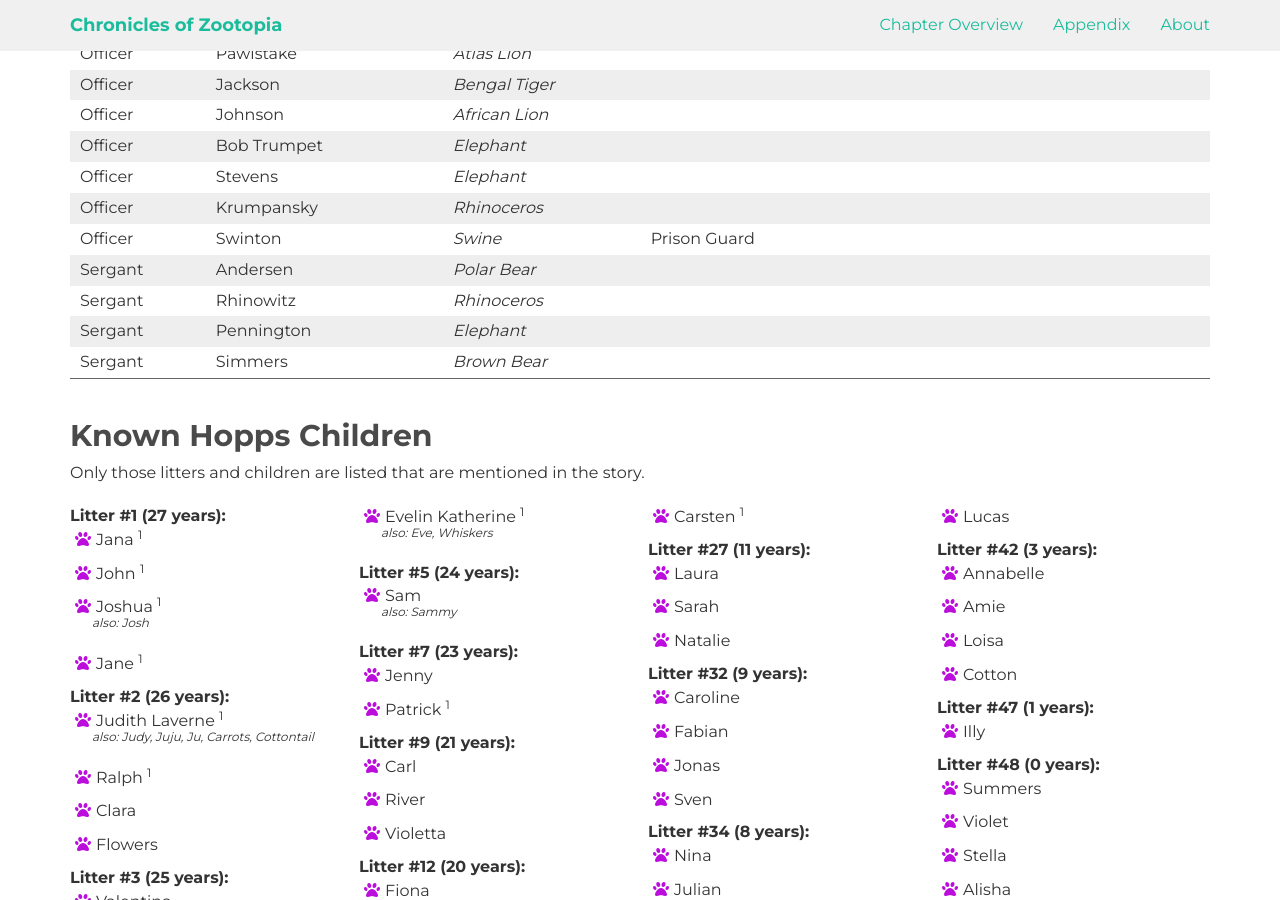
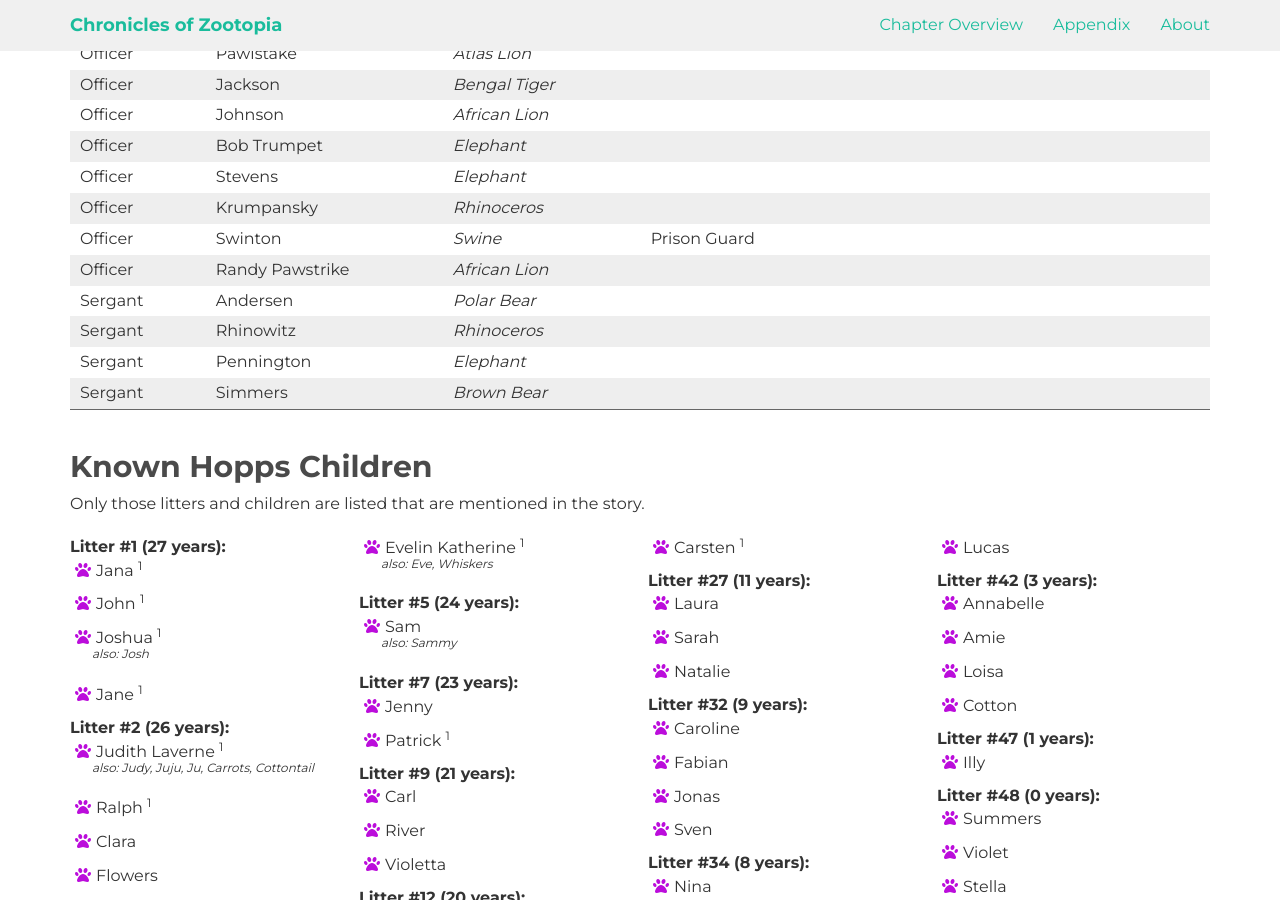
Before and after one commit to Anheledir/ChroniclesOfZootopia, a Jekyll site: the page built from appendix/characters.md, in a window 1280 px wide and 900 px high, scrolled down 1315 px. Built offline with Jekyll 4.4.1, drawn with Linux system fonts in a browser that asks for light colours; nearby versions of some CDN libraries.

Commit message:
added new ZPD officer

```diff
--- a/_data/charactersZPD.yml
+++ b/_data/charactersZPD.yml
@@ -98,3 +98,7 @@
   rank: Detective
   species: Black Bear
   role: Internal Affairs Department
+- name: Randy Pawstrike
+  rank: Officer
+  species: African Lion
+  role:
```
